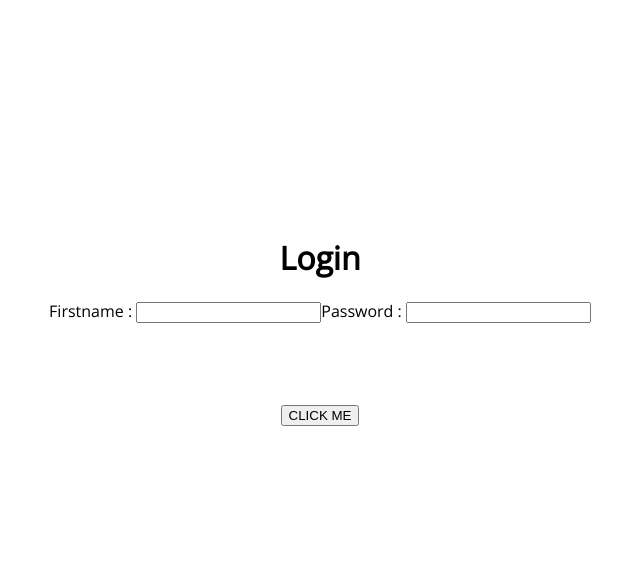
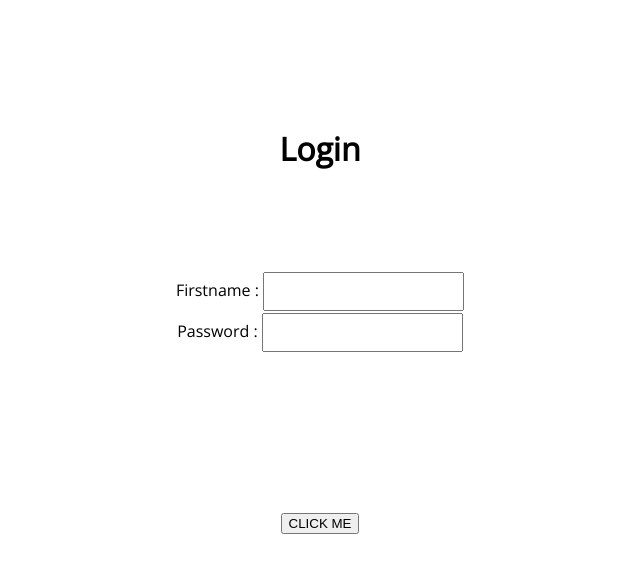
Before and after one commit to Tektech-fr/Template-reactjs-back-front, a React (Vite) app in the folder frontend/: page / in a window 1280 px wide. Shown: the top 572 px of the page, without its empty margins (320-960 px from the left). Built offline with nearby package versions, Linux system fonts and the light colour scheme.

Commit message:
change css for login page

```diff
--- a/frontend/src/styles/pages/_login.scss
+++ b/frontend/src/styles/pages/_login.scss
@@ -7,4 +7,18 @@ main#MainLogin {
 	h1 {
 		text-align: center;
 	}
+
+	form {
+		width: 80%;
+		min-height: 10vh;
+		margin: 10vh auto;
+		display: flex;
+		flex-direction: column;
+		justify-content: space-between;
+		align-items: center;
+	}
+
+	input {
+		padding: 10px;
+	}
 }
```
